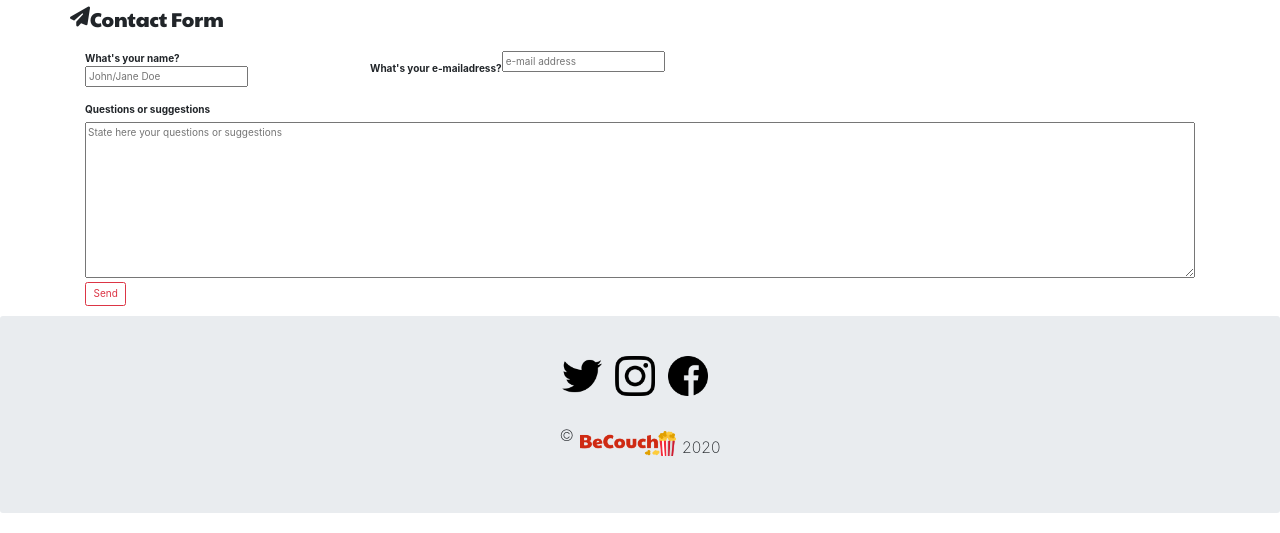
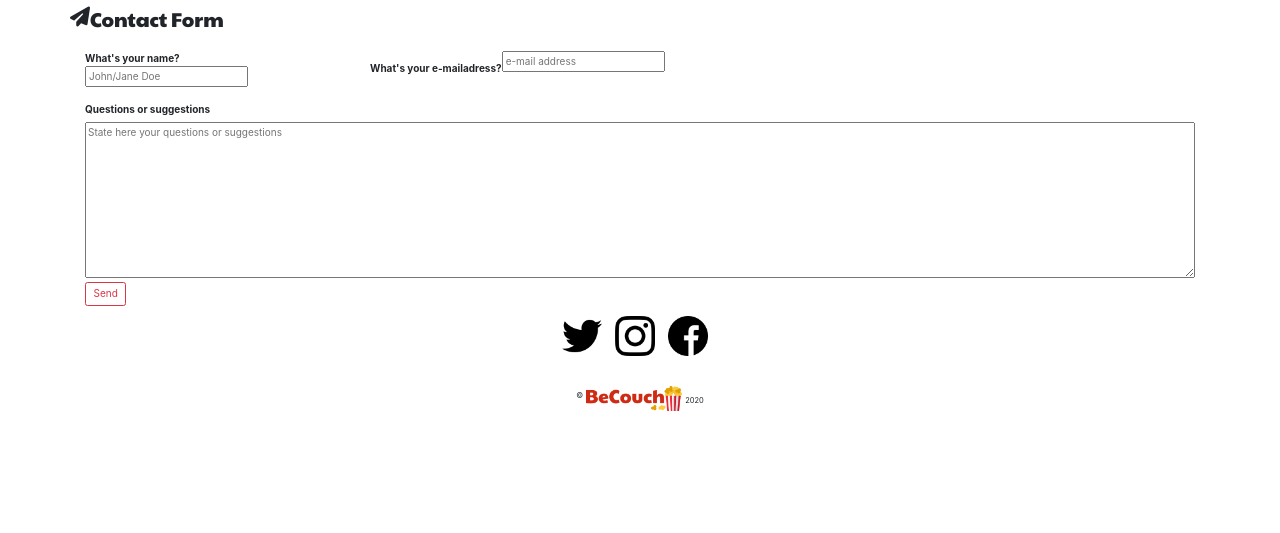
Before and after one commit to Steeeeeph/the-startup, a plain HTML site: page html/contact.html in a window 1280 px wide. Shown: the part 837-1370 px from the top of the page. After the commit the page ends 1258 px from the top, so only its background shows below. Drawn offline with nearby package versions, Linux system fonts and the light colour scheme.

```diff
--- a/html/contact.html
+++ b/html/contact.html
@@ -128,14 +128,14 @@
         </div>
 
 
-<div class="jumbotron text-center">
-    <div class="text-center">
-        <a href="https://www.twitter.com"><img class="logos" src="../images/twitter.png" alt="twitter logo" width="40" height="40"></a>
-        <a href="https://www.instagram.com"><img class="logos" src="../images/instagram.png" alt="instagram logo" width="40" height="40"></a>
-        <a href="https://www.facebook.com"><img class="logos" src="../images/facebook.png" alt="facebook logo" width="40" height="40"></a>
-    </div>
-    <p id="copyright"><sup> &copy;</sup> <img style="height: 25px" class="logo-footer" src="../images/logo.png" alt="BeCouch"> <sub>2020</sub> </p>
-</div>
+    <footer class="flex">
+        <div class="text-center">
+            <a href="https://www.twitter.com"><img class="logos" src="../images/twitter.png" alt="twitter logo" width="40" height="40"></a>
+            <a href="https://www.instagram.com"><img class="logos" src="../images/instagram.png" alt="instagram logo" width="40" height="40"></a>
+            <a href="https://www.facebook.com"><img class="logos" src="../images/facebook.png" alt="facebook logo" width="40" height="40"></a>
+        </div>
+        <p class="text-center" id="copyright"><sup> &copy;</sup> <img style="height: 25px" class="logo-footer" src="../images/logo.png" alt="BeCouch"> <sub>2020</sub> </p>
+    </footer>
 </body>
 
 </html>
```
Also changed, not shown: html/login.html (+7 -6 lines), html/shopNew.html (+1 -1 lines).
